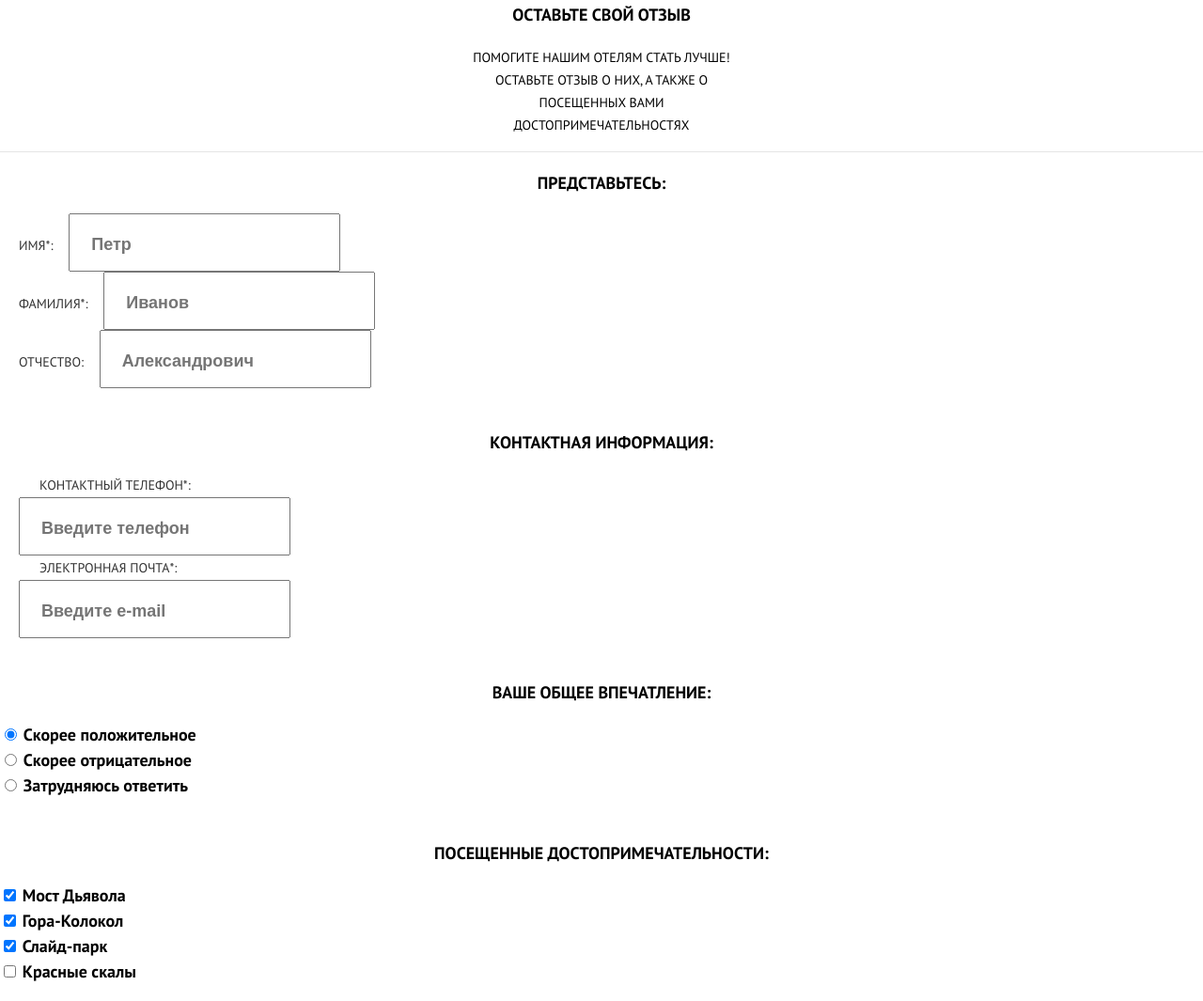
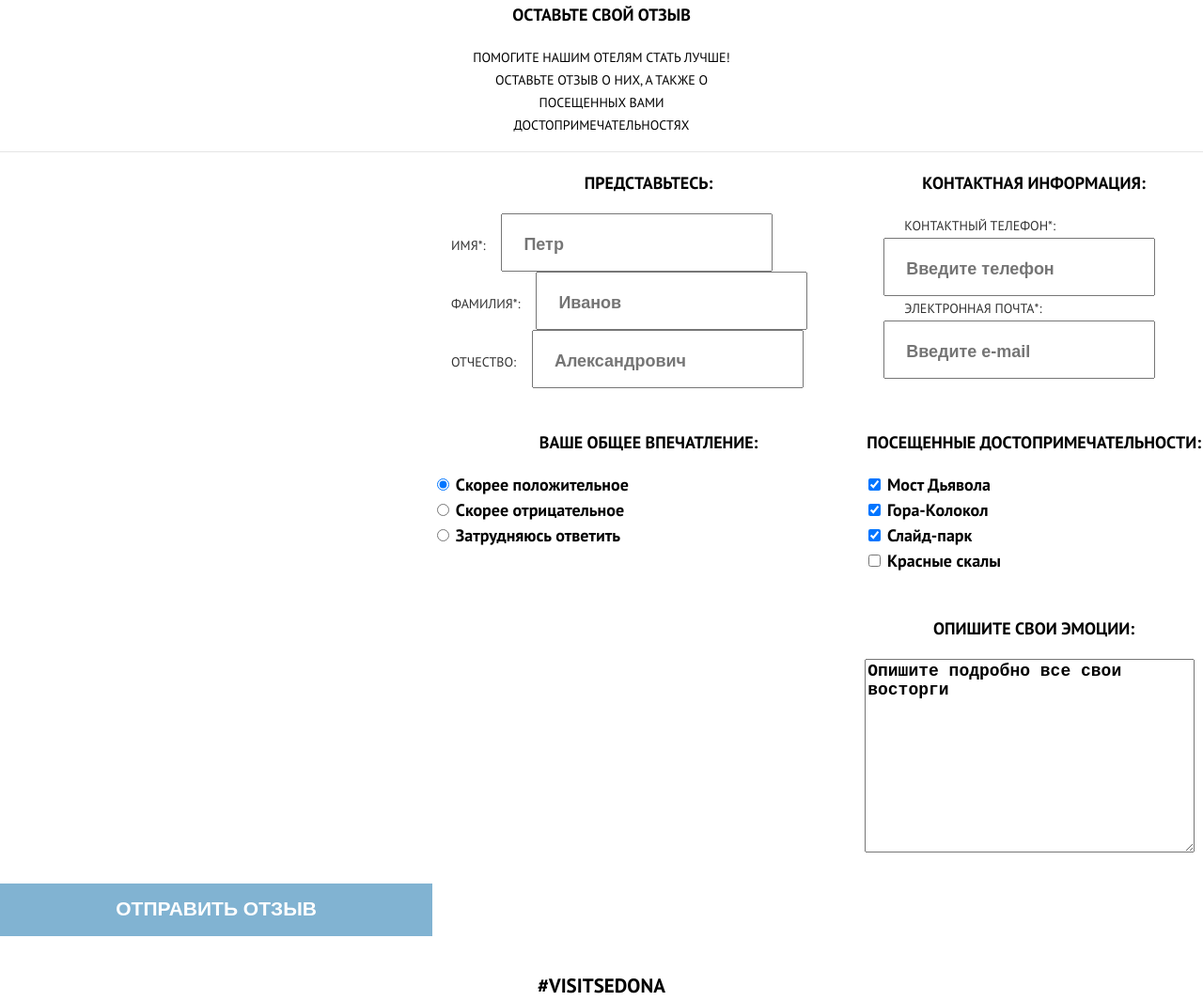
Before and after one commit to Sargeliu/sedona, a website: page source/form.html in a window 1280 px wide. Shown: the part 422-1487 px from the top of the page at 94% size. Drawn offline with nearby package versions, Linux system fonts and the light colour scheme; files that its build step writes are made by us from their sources; files whose address does not match are found by name.

Commit message:
Работа с grid на странице form

```diff
--- a/source/less/blocks/form.less
+++ b/source/less/blocks/form.less
@@ -1,9 +1,27 @@
 .form {
   display: grid;
   grid-template-rows: repeat(5, min-content);
+
   &__field {
     margin: 0;
     padding-bottom: 25px;
     border: none;
   }
 }
+
+@media (min-width: @tablet-width) {
+  .form {
+    display: grid;
+    grid-template-columns: repeat(2, 1fr);
+    grid-template-rows: repeat(4, min-content);
+
+    &__field--l {
+      grid-column: 1 / -1;
+    }
+
+    &__field--s {
+      grid-row: 1 / 2;
+      grid-column: 2 / -1;
+    }
+  }
+}
```
